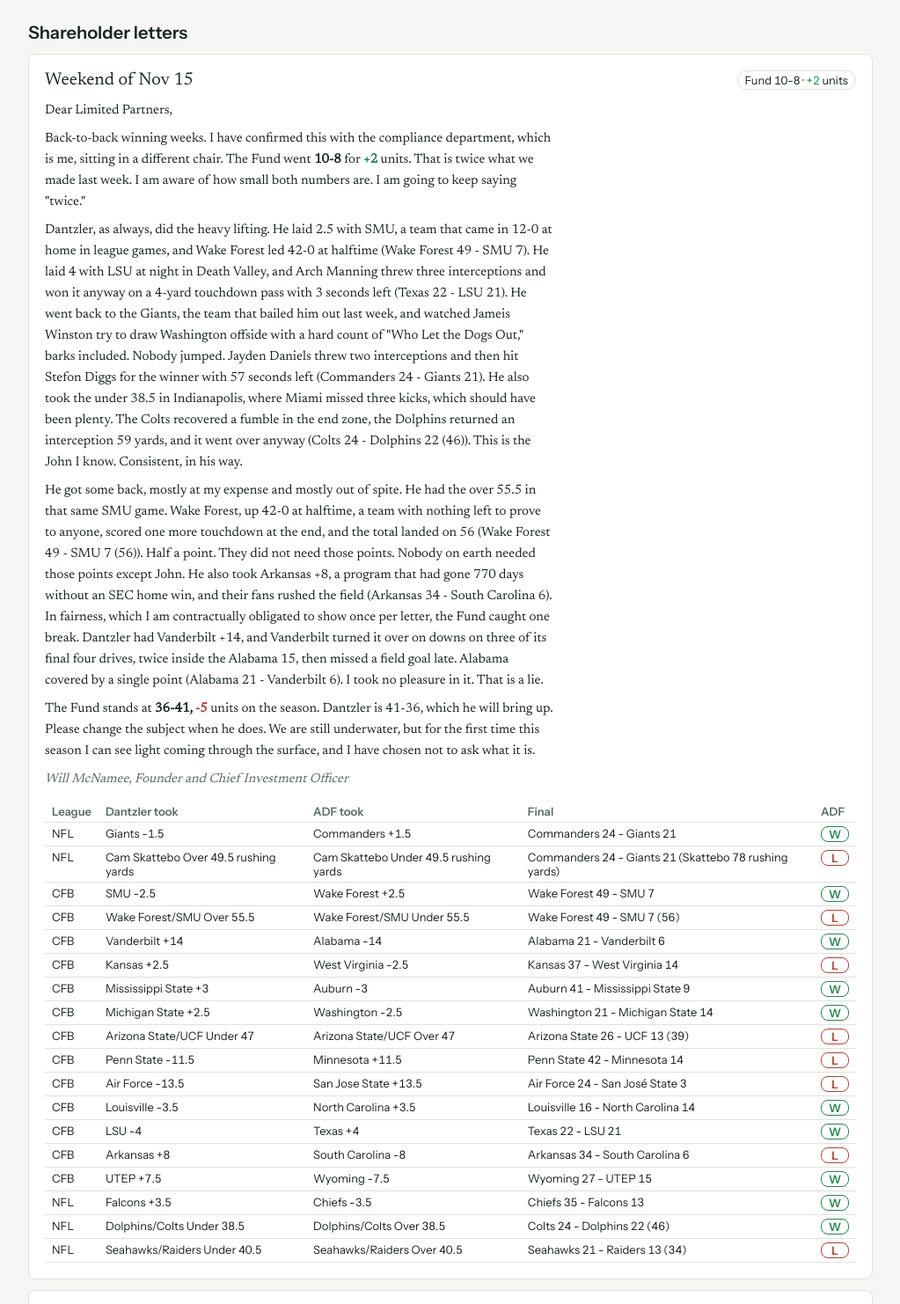
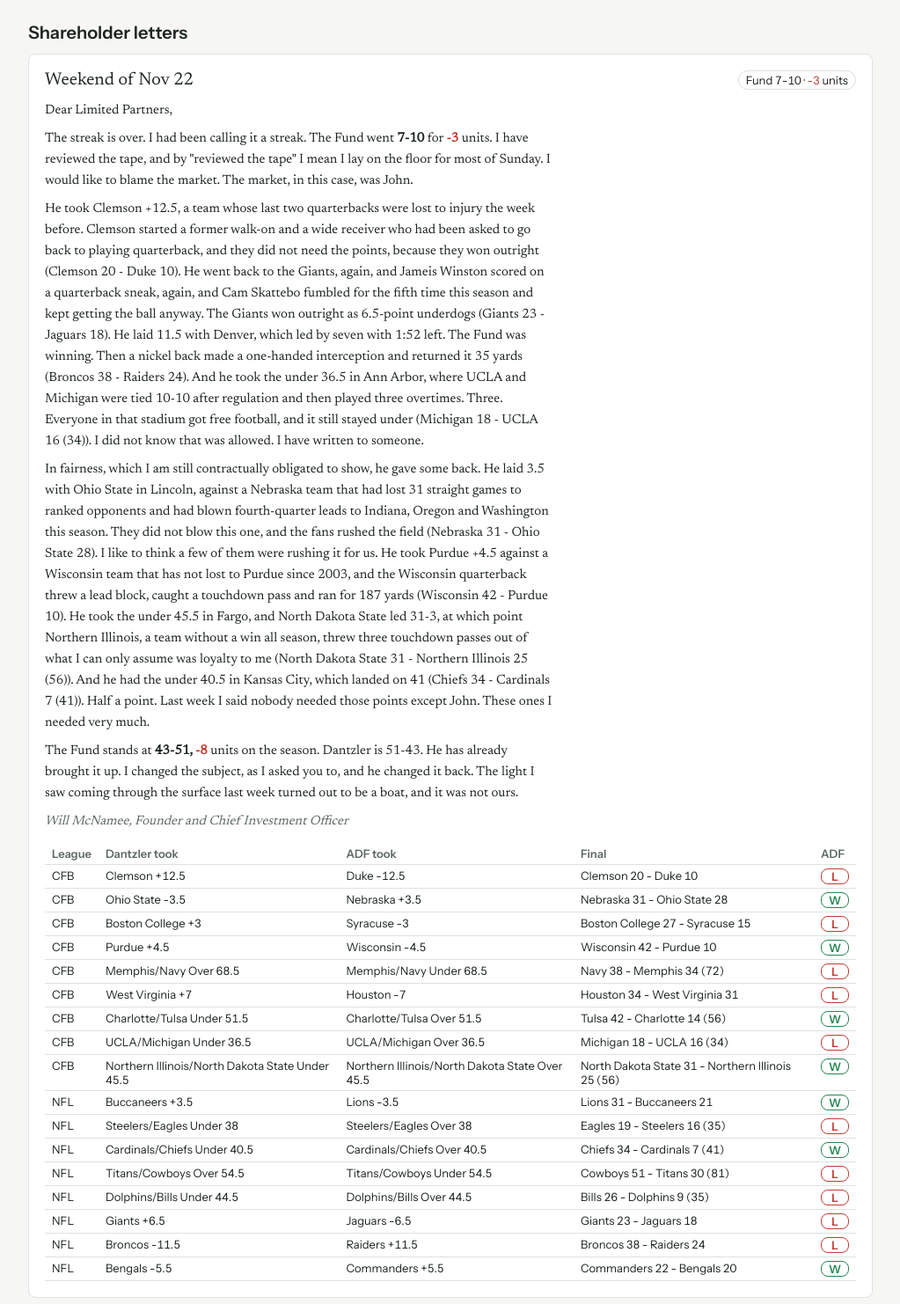
Before and after one commit to LautertunPartners/ADF, a plain HTML site: page index.html in a window 1280 px wide. Shown: the part 696-2178 px from the top of the page at 88% size, without its empty margins (128-1151 px from the left). Drawn offline with nearby package versions, Linux system fonts and the light colour scheme; no server answers.

Commit message:
Weekend of 2026-11-22: graded 17 bets, shareholder letter
Co-Authored-By: Claude Opus 5.5 <noreply@anthropic.com>

```diff
--- a/bets.json
+++ b/bets.json
@@ -999,5 +999,226 @@
   "result": "W",
   "final_score": "Seahawks 21 - Raiders 13 (34)",
   "units": "1"
+ },
+ {
+  "id": "B79",
+  "game_date": "2026-11-20",
+  "weekend": "2026-11-22",
+  "nfl_week": "11",
+  "league": "CFB",
+  "pick": "Clemson +12.5",
+  "bet_type": "Spread",
+  "opponent": "Duke",
+  "result": "W",
+  "final_score": "Clemson 20 - Duke 10",
+  "units": "1"
+ },
+ {
+  "id": "B80",
+  "game_date": "2026-11-21",
+  "weekend": "2026-11-22",
+  "nfl_week": "11",
+  "league": "CFB",
+  "pick": "Ohio State -3.5",
+  "bet_type": "Spread",
+  "opponent": "Nebraska",
+  "result": "L",
+  "final_score": "Nebraska 31 - Ohio State 28",
+  "units": "-1"
+ },
+ {
+  "id": "B81",
+  "game_date": "2026-11-21",
+  "weekend": "2026-11-22",
+  "nfl_week": "11",
+  "league": "CFB",
+  "pick": "Boston College +3",
+  "bet_type": "Spread",
+  "opponent": "Syracuse",
+  "result": "W",
+  "final_score": "Boston College 27 - Syracuse 15",
+  "units": "1"
+ },
+ {
+  "id": "B82",
+  "game_date": "2026-11-21",
+  "weekend": "2026-11-22",
+  "nfl_week": "11",
+  "league": "CFB",
+  "pick": "Purdue +4.5",
+  "bet_type": "Spread",
+  "opponent": "Wisconsin",
+  "result": "L",
+  "final_score": "Wisconsin 42 - Purdue 10",
+  "units": "-1"
+ },
+ {
+  "id": "B83",
+  "game_date": "2026-11-21",
+  "weekend": "2026-11-22",
+  "nfl_week": "11",
+  "league": "CFB",
+  "pick": "Memphis/Navy Over 68.5",
+  "bet_type": "Over",
+  "opponent": "",
+  "result": "W",
+  "final_score": "Navy 38 - Memphis 34 (72)",
+  "units": "1"
+ },
+ {
+  "id": "B84",
+  "game_date": "2026-11-21",
+  "weekend": "2026-11-22",
+  "nfl_week": "11",
+  "league": "CFB",
+  "pick": "West Virginia +7",
+  "bet_type": "Spread",
+  "opponent": "Houston",
+  "result": "W",
+  "final_score": "Houston 34 - West Virginia 31",
+  "units": "1"
+ },
+ {
+  "id": "B85",
+  "game_date": "2026-11-21",
+  "weekend": "2026-11-22",
+  "nfl_week": "11",
+  "league": "CFB",
+  "pick": "Charlotte/Tulsa Under 51.5",
+  "bet_type": "Under",
+  "opponent": "",
+  "result": "L",
+  "final_score": "Tulsa 42 - Charlotte 14 (56)",
+  "units": "-1"
+ },
+ {
+  "id": "B86",
+  "game_date": "2026-11-21",
+  "weekend": "2026-11-22",
+  "nfl_week": "11",
+  "league": "CFB",
+  "pick": "UCLA/Michigan Under 36.5",
+  "bet_type": "Under",
+  "opponent": "",
+  "result": "W",
+  "final_score": "Michigan 18 - UCLA 16 (34)",
+  "units": "1"
+ },
+ {
+  "id": "B87",
+  "game_date": "2026-11-21",
+  "weekend": "2026-11-22",
+  "nfl_week": "11",
+  "league": "CFB",
+  "pick": "Northern Illinois/North Dakota State Under 45.5",
+  "bet_type": "Under",
+  "opponent": "",
+  "result": "L",
+  "final_score": "North Dakota State 31 - Northern Illinois 25 (56)",
+  "units": "-1"
+ },
+ {
+  "id": "B88",
+  "game_date": "2026-11-22",
+  "weekend": "2026-11-22",
+  "nfl_week": "11",
+  "league": "NFL",
+  "pick": "Buccaneers +3.5",
+  "bet_type": "Spread",
+  "opponent": "Lions",
+  "result": "L",
+  "final_score": "Lions 31 - Buccaneers 21",
+  "units": "-1"
+ },
+ {
+  "id": "B89",
+  "game_date": "2026-11-22",
+  "weekend": "2026-11-22",
+  "nfl_week": "11",
+  "league": "NFL",
+  "pick": "Steelers/Eagles Under 38",
+  "bet_type": "Under",
+  "opponent": "",
+  "result": "W",
+  "final_score": "Eagles 19 - Steelers 16 (35)",
+  "units": "1"
+ },
+ {
+  "id": "B90",
+  "game_date": "2026-11-22",
+  "weekend": "2026-11-22",
+  "nfl_week": "11",
+  "league": "NFL",
+  "pick": "Cardinals/Chiefs Under 40.5",
+  "bet_type": "Under",
+  "opponent": "",
+  "result": "L",
+  "final_score": "Chiefs 34 - Cardinals 7 (41)",
+  "units": "-1"
+ },
+ {
+  "id": "B91",
+  "game_date": "2026-11-22",
+  "weekend": "2026-11-22",
+  "nfl_week": "11",
+  "league": "NFL",
+  "pick": "Titans/Cowboys Over 54.5",
+  "bet_type": "Over",
+  "opponent": "",
+  "result": "W",
+  "final_score": "Cowboys 51 - Titans 30 (81)",
+  "units": "1"
+ },
+ {
+  "id": "B92",
+  "game_date": "2026-11-22",
+  "weekend": "2026-11-22",
+  "nfl_week": "11",
+  "league": "NFL",
+  "pick": "Dolphins/Bills Under 44.5",
+  "bet_type": "Under",
+  "opponent": "",
+  "result": "W",
+  "final_score": "Bills 26 - Dolphins 9 (35)",
+  "units": "1"
+ },
+ {
+  "id": "B93",
+  "game_date": "2026-11-22",
+  "weekend": "2026-11-22",
+  "nfl_week": "11",
+  "league": "NFL",
+  "pick": "Giants +6.5",
+  "bet_type": "Spread",
+  "opponent": "Jaguars",
+  "result": "W",
+  "final_score": "Giants 23 - Jaguars 18",
+  "units": "1"
+ },
+ {
+  "id": "B94",
+  "game_date": "2026-11-22",
+  "weekend": "2026-11-22",
+  "nfl_week": "11",
+  "league": "NFL",
+  "pick": "Broncos -11.5",
+  "bet_type": "Spread",
+  "opponent": "Raiders",
+  "result": "W",
+  "final_score": "Broncos 38 - Raiders 24",
+  "units": "1"
+ },
+ {
+  "id": "B95",
+  "game_date": "2026-11-23",
+  "weekend": "2026-11-22",
+  "nfl_week": "11",
+  "league": "NFL",
+  "pick": "Bengals -5.5",
+  "bet_type": "Spread",
+  "opponent": "Commanders",
+  "result": "L",
+  "final_score": "Commanders 22 - Bengals 20",
+  "units": "-1"
  }
 ]
--- a/index.html
+++ b/index.html
@@ -142,6 +142,18 @@ body { margin: 0; background: var(--color-bg); color: var(--color-fg); font-fami
 
     <section class="fb-sec" id="letters">
       <h2>Shareholder letters</h2>
+
+      <article class="fb-week" id="wk-2026-11-22"><div class="fb-week-head"><h3>Weekend of <span data-draw="val" data-source="by_weekend" data-where="weekend=2026-11-22" data-field="weekend" data-fmt="date">—</span></h3><span class="fb-chip">Fund <span data-draw="val" data-source="by_weekend" data-where="weekend=2026-11-22" data-field="fund_wins">—</span>-<span data-draw="val" data-source="by_weekend" data-where="weekend=2026-11-22" data-field="fund_losses">—</span> · <span data-draw="val" data-source="by_weekend" data-where="weekend=2026-11-22" data-field="fund_units" data-fmt="signed">—</span> units</span></div>
+      <div class="fb-letter">
+<p>Dear Limited Partners,</p>
+<p>The streak is over. I had been calling it a streak. The Fund went <b><span data-draw="val" data-source="by_weekend" data-where="weekend=2026-11-22" data-field="fund_wins">—</span>-<span data-draw="val" data-source="by_weekend" data-where="weekend=2026-11-22" data-field="fund_losses">—</span></b> for <b><span data-draw="val" data-source="by_weekend" data-where="weekend=2026-11-22" data-field="fund_units" data-fmt="signed">—</span></b> units. I have reviewed the tape, and by "reviewed the tape" I mean I lay on the floor for most of Sunday. I would like to blame the market. The market, in this case, was John.</p>
+<p>He took Clemson +12.5, a team whose last two quarterbacks were lost to injury the week before. Clemson started a former walk-on and a wide receiver who had been asked to go back to playing quarterback, and they did not need the points, because they won outright (<span data-draw="val" data-source="ledger" data-where="id=B79" data-field="final_score">—</span>). He went back to the Giants, again, and Jameis Winston scored on a quarterback sneak, again, and Cam Skattebo fumbled for the fifth time this season and kept getting the ball anyway. The Giants won outright as 6.5-point underdogs (<span data-draw="val" data-source="ledger" data-where="id=B93" data-field="final_score">—</span>). He laid 11.5 with Denver, which led by seven with 1:52 left. The Fund was winning. Then a nickel back made a one-handed interception and returned it 35 yards (<span data-draw="val" data-source="ledger" data-where="id=B94" data-field="final_score">—</span>). And he took the under 36.5 in Ann Arbor, where UCLA and Michigan were tied 10-10 after regulation and then played three overtimes. Three. Everyone in that stadium got free football, and it still stayed under (<span data-draw="val" data-source="ledger" data-where="id=B86" data-field="final_score">—</span>). I did not know that was allowed. I have written to someone.</p>
+<p>In fairness, which I am still contractually obligated to show, he gave some back. He laid 3.5 with Ohio State in Lincoln, against a Nebraska team that had lost 31 straight games to ranked opponents and had blown fourth-quarter leads to Indiana, Oregon and Washington this season. They did not blow this one, and the fans rushed the field (<span data-draw="val" data-source="ledger" data-where="id=B80" data-field="final_score">—</span>). I like to think a few of them were rushing it for us. He took Purdue +4.5 against a Wisconsin team that has not lost to Purdue since 2003, and the Wisconsin quarterback threw a lead block, caught a touchdown pass and ran for 187 yards (<span data-draw="val" data-source="ledger" data-where="id=B82" data-field="final_score">—</span>). He took the under 45.5 in Fargo, and North Dakota State led 31-3, at which point Northern Illinois, a team without a win all season, threw three touchdown passes out of what I can only assume was loyalty to me (<span data-draw="val" data-source="ledger" data-where="id=B87" data-field="final_score">—</span>). And he had the under 40.5 in Kansas City, which landed on 41 (<span data-draw="val" data-source="ledger" data-where="id=B90" data-field="final_score">—</span>). Half a point. Last week I said nobody needed those points except John. These ones I needed very much.</p>
+<p>The Fund stands at <b><span data-draw="val" data-source="by_weekend" data-where="weekend=2026-11-22" data-field="cum_fund_wins">—</span>-<span data-draw="val" data-source="by_weekend" data-where="weekend=2026-11-22" data-field="cum_fund_losses">—</span>, <span data-draw="val" data-source="by_weekend" data-where="weekend=2026-11-22" data-field="cum_fund_units" data-fmt="signed">—</span></b> units on the season. Dantzler is <span data-draw="val" data-source="by_weekend" data-where="weekend=2026-11-22" data-field="cum_john_wins">—</span>-<span data-draw="val" data-source="by_weekend" data-where="weekend=2026-11-22" data-field="cum_john_losses">—</span>. He has already brought it up. I changed the subject, as I asked you to, and he changed it back. The light I saw coming through the surface last week turned out to be a boat, and it was not ours.</p>
+        <p class="fb-sign">Will McNamee, Founder and Chief Investment Officer</p>
+      </div>
+      <div class="fb-scroll"><table data-source="ledger" data-row-key="id"><thead><tr><th data-field="league" class="fb-opt">League</th><th data-field="pick">Dantzler took</th><th data-field="fade">ADF took</th><th data-field="final_score" class="fb-opt">Final</th><th data-field="fund_result">ADF</th></tr></thead><tbody data-draw="week" data-week="2026-11-22"></tbody></table></div>
+      </article>
 
       <article class="fb-week" id="wk-2026-11-15"><div class="fb-week-head"><h3>Weekend of <span data-draw="val" data-source="by_weekend" data-where="weekend=2026-11-15" data-field="weekend" data-fmt="date">—</span></h3><span class="fb-chip">Fund <span data-draw="val" data-source="by_weekend" data-where="weekend=2026-11-15" data-field="fund_wins">—</span>-<span data-draw="val" data-source="by_weekend" data-where="weekend=2026-11-15" data-field="fund_losses">—</span> · <span data-draw="val" data-source="by_weekend" data-where="weekend=2026-11-15" data-field="fund_units" data-fmt="signed">—</span> units</span></div>
       <div class="fb-letter">
```
Also changed, not shown: live.json (+1 -172 lines).
